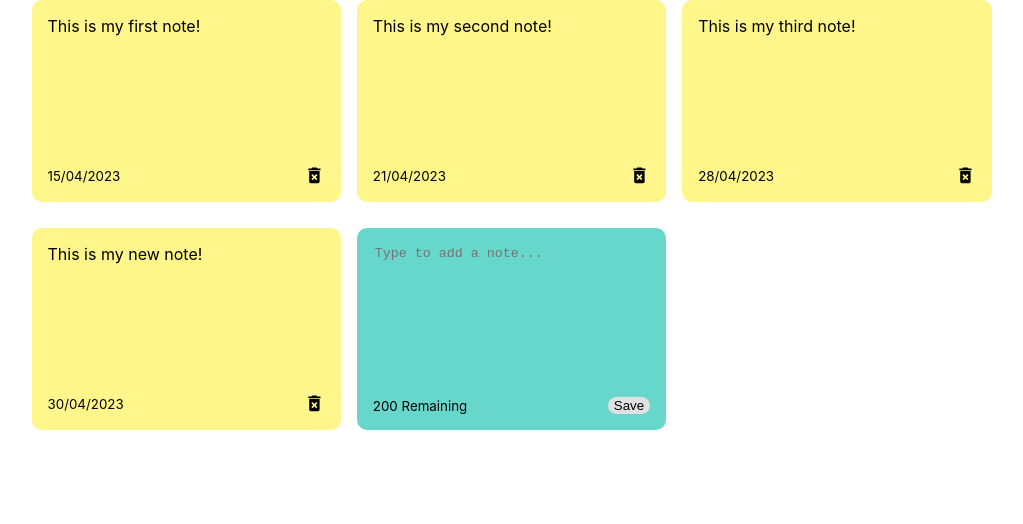
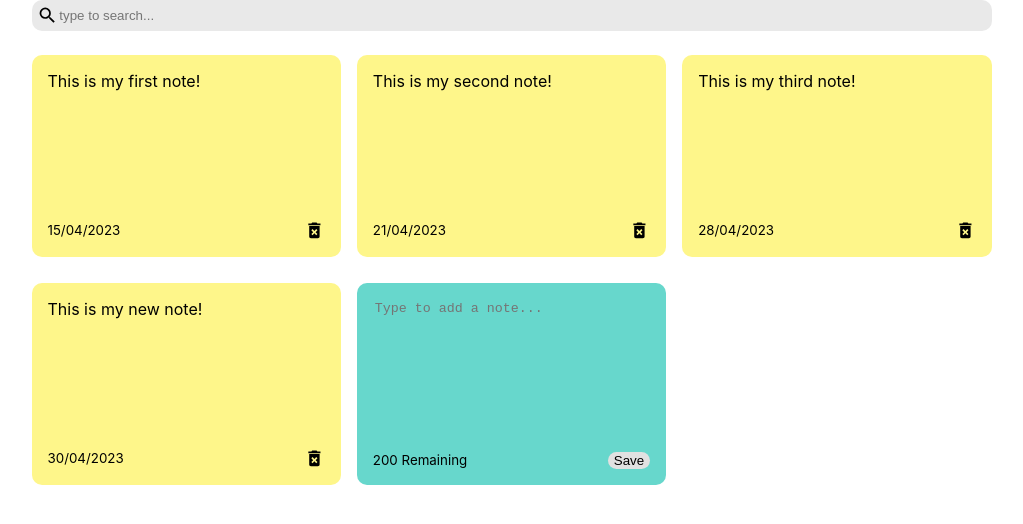
Before and after one commit to alexangria1992/notes-app, a React (Create React App) app: page / in a window 1280 px wide. Shown: the top 524 px of the page, without its empty margins (129-1152 px from the left). Built offline with nearby package versions, Linux system fonts and the light colour scheme.

Commit message:
searching for a note

```diff
--- a/src/App.js
+++ b/src/App.js
@@ -1,6 +1,7 @@
 import React, { useState } from "react";
 import NotesList from "./components/NotesList";
 import { nanoid } from "nanoid";
+import Search from "./components/Search";
 
 const App = () => {
   const [notes, setNotes] = useState([
@@ -26,6 +27,8 @@
     },
   ]);
 
+  const [searchText, setSearchText] = useState("");
+
   const addNote = (text) => {
     // console.log(text);
     const date = new Date();
@@ -44,8 +47,11 @@
   };
   return (
     <div className="container">
+      <Search handleSearchNote={setSearchText} />
       <NotesList
-        notes={notes}
+        notes={notes.filter((note) =>
+          note.text.toLowerCase().includes(searchText)
+        )}
         handleAddNote={addNote}
         handleDeleteNote={deleteNote}
       />
--- /dev/null
+++ b/src/components/Search.js
@@ -0,0 +1,17 @@
+import React from "react";
+import { MdSearch } from "react-icons/md";
+
+const Search = ({ handleSearchNote }) => {
+  return (
+    <div className="search">
+      <MdSearch className="search-icons" size="1.3em" />
+      <input
+        onChange={(event) => handleSearchNote(event.target.value)}
+        type="text"
+        placeholder="type to search..."
+      />
+    </div>
+  );
+};
+
+export default Search;
--- a/src/index.css
+++ b/src/index.css
@@ -83,3 +83,21 @@
   flex-direction: column;
   justify-content: space-between;
 }
+
+.search {
+  display: flex;
+  align-items: center;
+  background-color: rgb(233, 233, 233);
+  border-radius: 10px;
+  padding: 5px;
+  margin-bottom: 1.5em;
+}
+
+.search input {
+  border: none;
+  background-color: rgb(233, 233, 233);
+}
+
+.search input:focus {
+  outline: none;
+}
```
